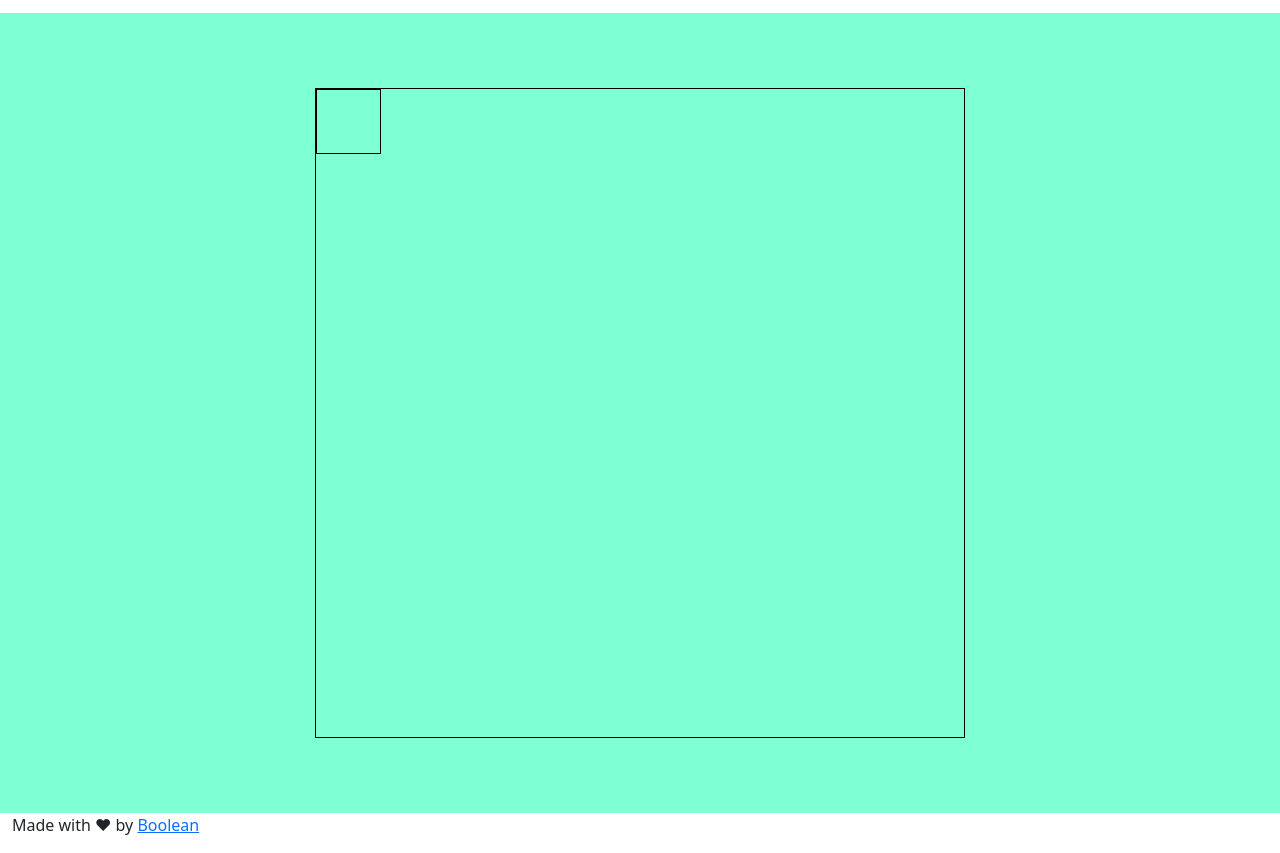
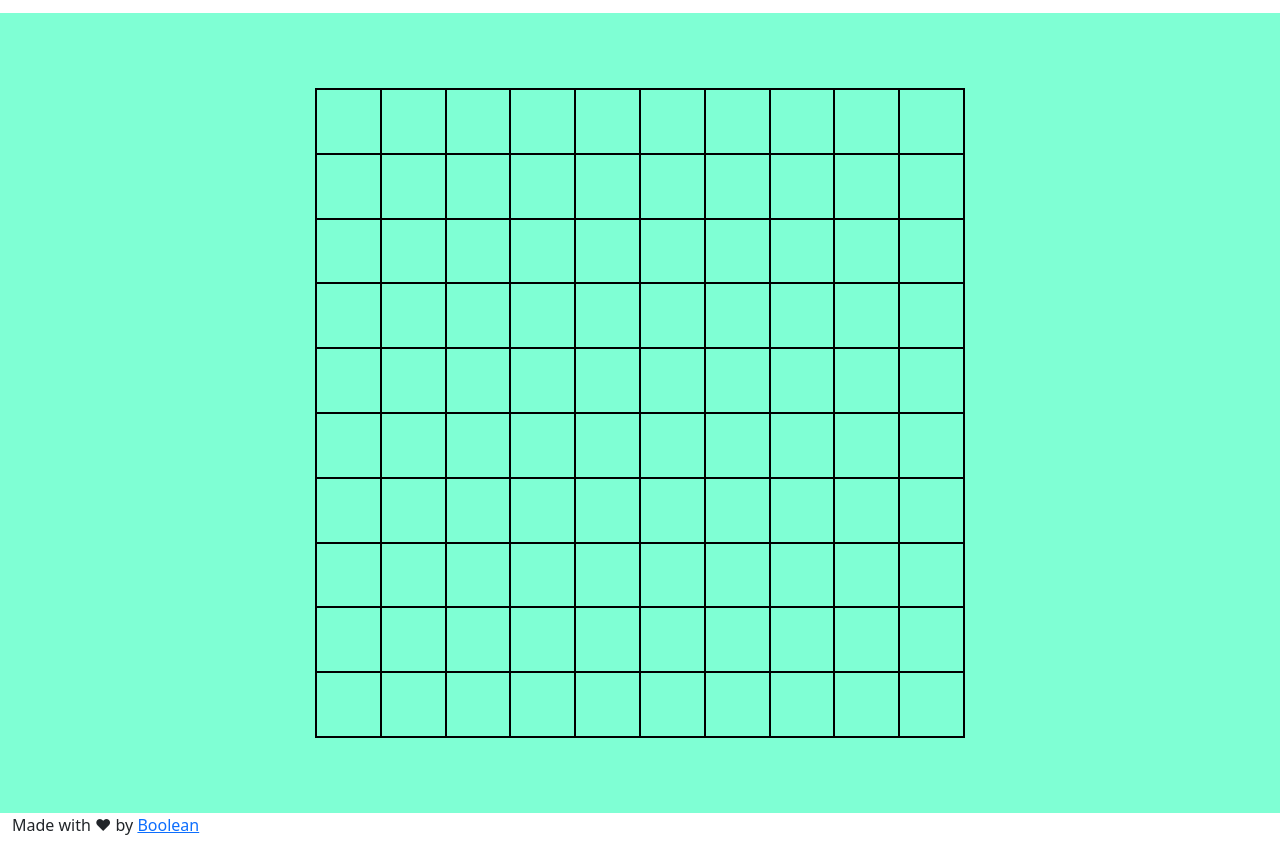
Before and after one commit to giuliaballestrero/js-campominato-grid, a plain HTML site: page index.html in a window 1280 px wide. Both pictures are taken after a click on the button "Play". Shown: the part 61-914 px from the top of the page. Drawn offline with nearby package versions, Linux system fonts and the light colour scheme.

Commit message:
Create grid in btn addeventlistener

```diff
--- a/index.html
+++ b/index.html
@@ -19,16 +19,13 @@
             </div>
 
             <div>
-                <button class="btn btn-primary">Play</button>
+                <button id="myBtn" class="btn btn-primary">Play</button>
             </div>
         </div>
     </header>
 
     <main class="container-fluid d-flex">
-        <div class="grid m-auto d-flex flex-wrap">
-
-            <div class="square"></div>
-
+        <div id="myGrid" class="grid m-auto d-flex flex-wrap">
 
         </div>
 
--- a/js/script.js
+++ b/js/script.js
@@ -4,10 +4,34 @@
 L'utente clicca su un bottone che genererà una griglia di gioco quadrata.
 Ogni cella ha un numero progressivo, da 1 a 100.
 Ci saranno quindi 10 caselle per ognuna delle 10 righe.
-Quando l'utente clicca su ogni cella, la cella cliccata si colora di azzurro ed emetto un messaggio in console con il numero della cella cliccata.
+Quando l'utente clicca su ogni cella, la cella cliccata
+si colora di azzurro ed emetto un messaggio in console con
+il numero della cella cliccata.
+
 Ad esempio:
 Di cosa ho bisogno per generare i numeri?
 Proviamo sempre prima con dei console.log() per capire se stiamo ricevendo i dati giusti.
 Le validazioni e i controlli possiamo farli anche in un secondo momento.
  *
  */
+
+
+//creo un evento che si scatena cliccando sul bottone "play"
+document.getElementById('myBtn').addEventListener('click', function() {
+
+//recupero il div griglia nel documento
+
+const myGrid = document.getElementById('myGrid');
+
+//creo un ciclo per aggiungere i 100 quadrati alla griglia
+  for (let i = 0; i < 100; i++) {
+    //creo il div
+    const newSquare = document.createElement('div');
+    //assegno la mia classe css al nuovo div
+    newSquare.classList.add('square')
+    //aggiungo il nuovo div alla griglia
+    myGrid.appendChild(newSquare);
+  }
+
+
+});
```
